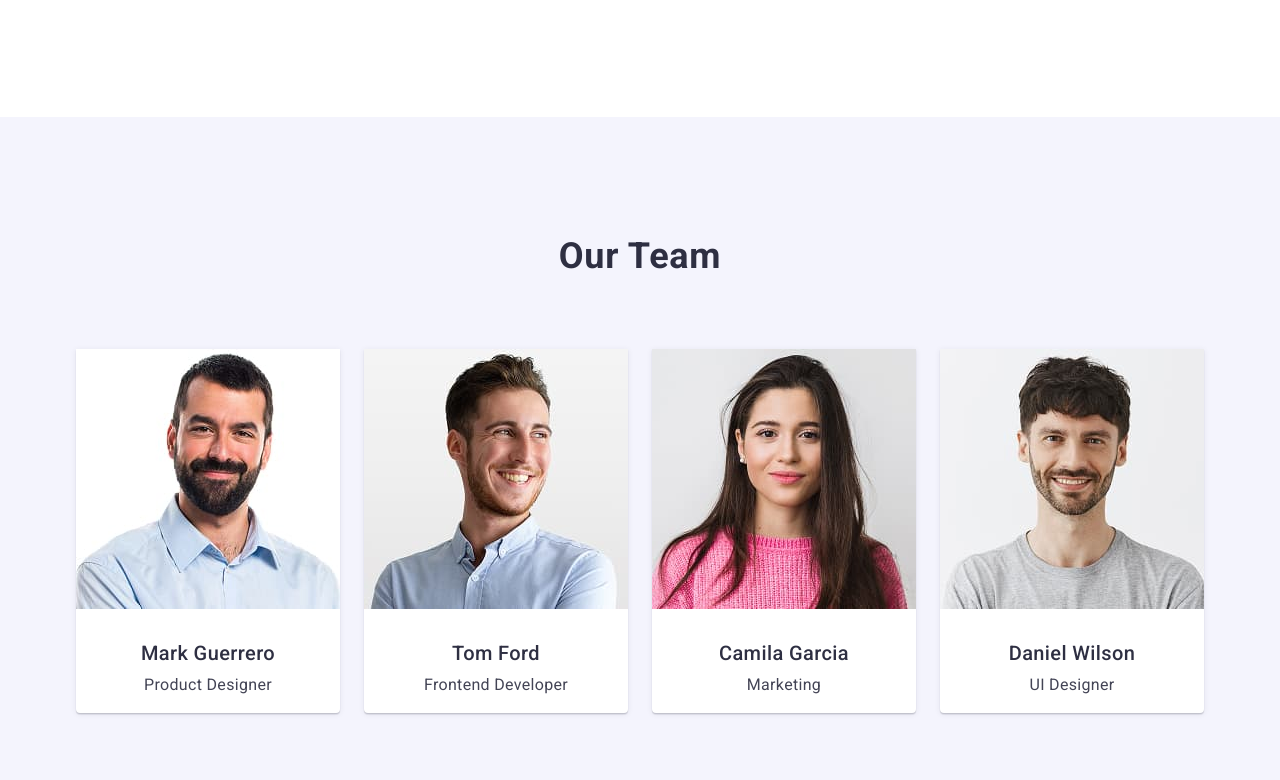
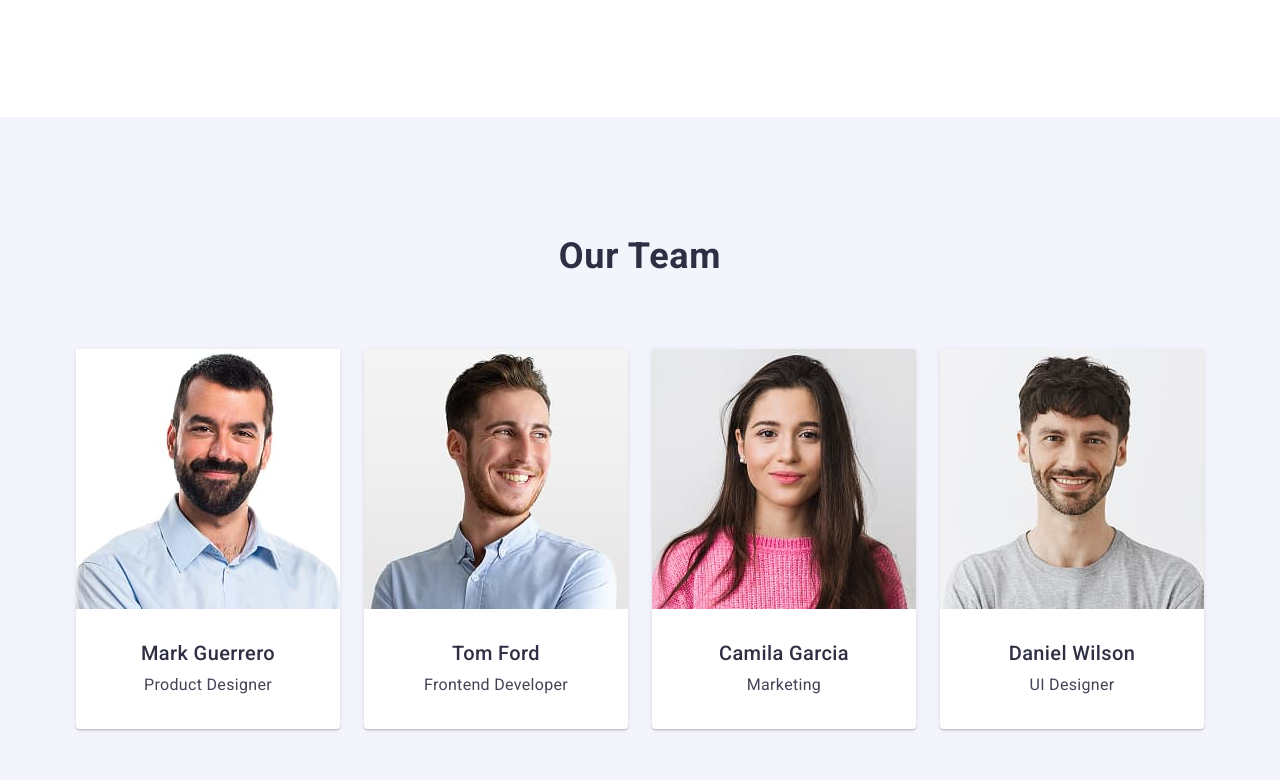
Before and after one commit to IlliaKumpan/goit-markup-hw-03, a plain HTML site: page index.html in a window 1280 px wide. Shown: the part 900-1680 px from the top of the page. Drawn offline with nearby package versions, Linux system fonts and the light colour scheme.

Commit message:
hw-03-main-12

```diff
--- a/css/styles.css
+++ b/css/styles.css
@@ -186,11 +186,11 @@ nav {
 }
 
 
-.team {background-color: #F4F4FD;}
-.team-container {
-    padding-top:  120px;
-    padding-bottom: 120px;
-}
+.team {
+    background-color: #F4F4FD;
+    padding-top: 120px;
+    padding-bottom: 120px;}
+.team-container {}
 .team-title {
     font-weight: 700;
     font-size: 36px;
@@ -216,7 +216,7 @@ nav {
 }
 .team-list-image {}
 .team-list-text{
-    padding: 32px 0 16px 0;
+    padding: 32px 0 32px 0;
 }
 .team-list-title {
     font-weight: 500;
```
